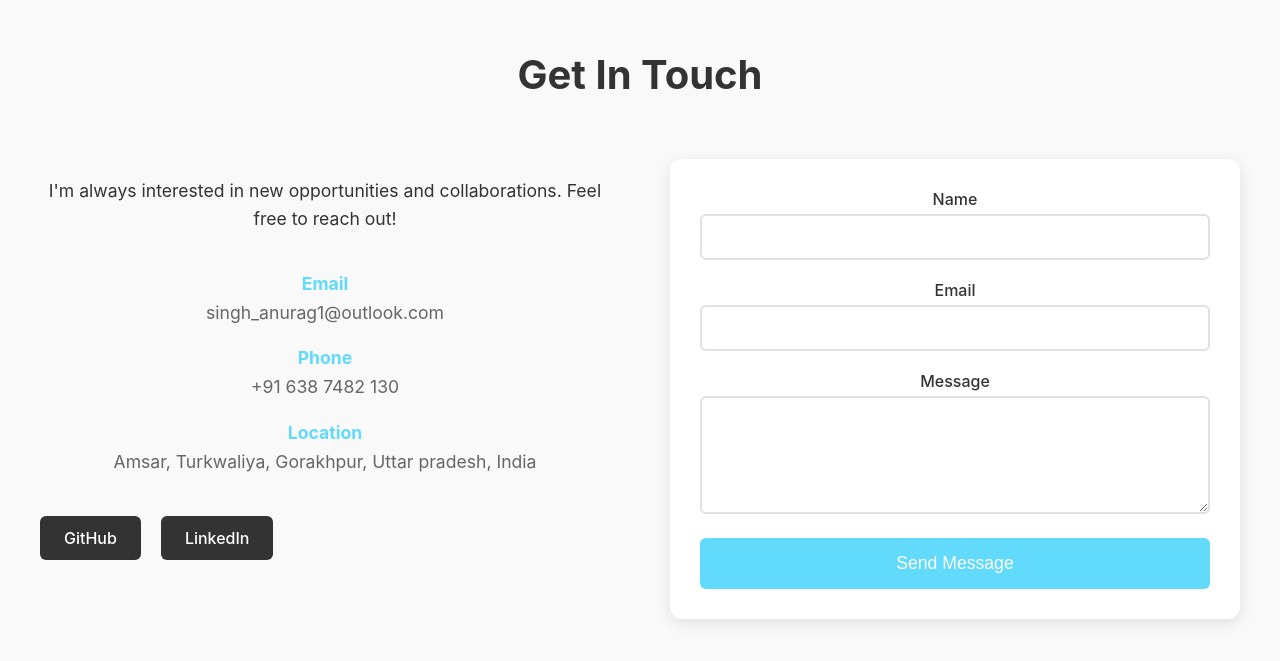
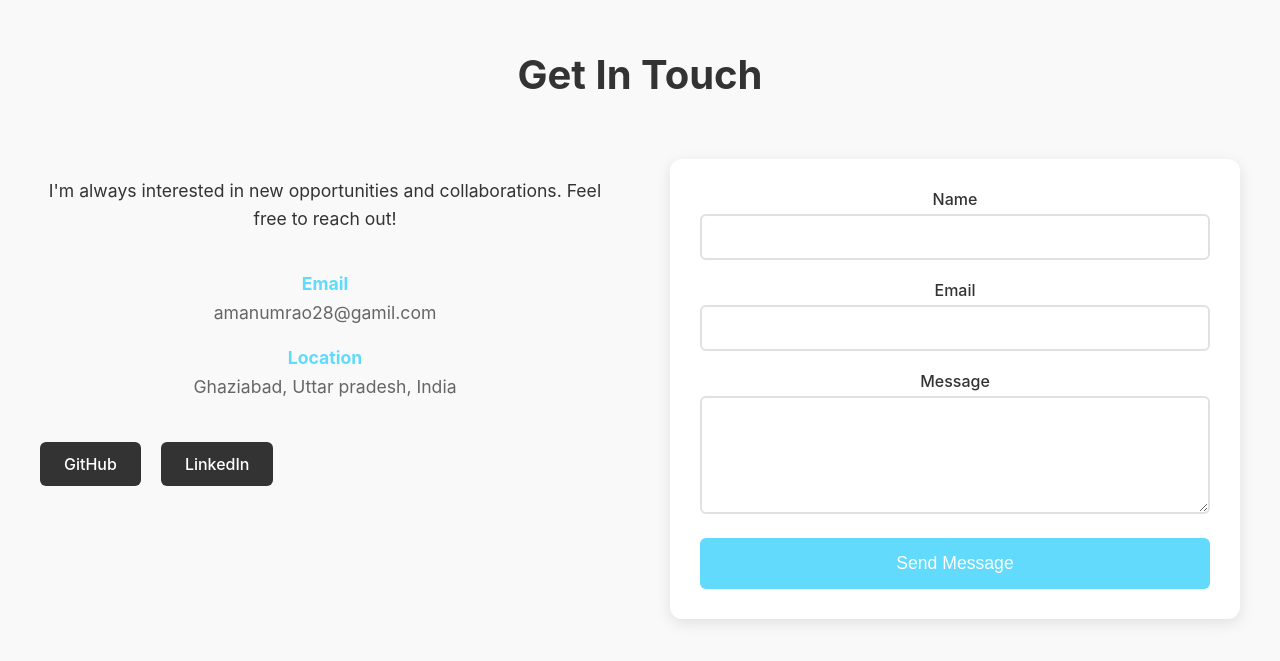
Before and after one commit to 20anuragsingh/portfolio, a React (Create React App) app in the folder my-portfolio/: page / in a window 1280 px wide. Shown: the part 4472-5133 px from the top of the page. Built offline with nearby package versions, Linux system fonts and the light colour scheme.

Commit message:
Update contact information in Contact.js

```diff
--- a/my-portfolio/src/components/Contact.js
+++ b/my-portfolio/src/components/Contact.js
@@ -12,25 +12,20 @@ const Contact = () => {
             <div className="contact-details">
               <div className="contact-item">
                 <h4>Email</h4>
-                <p>singh_anurag1@outlook.com</p>
-              </div>
-
-              <div className="contact-item">
-                <h4>Phone</h4>
-                <p>+91 638 7482 130</p>
+                <p>amanumrao28@gamil.com</p>
               </div>
 
               <div className="contact-item">
                 <h4>Location</h4>
-                <p>Amsar, Turkwaliya, Gorakhpur, Uttar pradesh, India</p>
+                <p>Ghaziabad, Uttar pradesh, India</p>
               </div>
             </div>
 
             <div className="social-links">
-              <a href="https://github.com/20anuragsingh" target="_blank" rel="noopener noreferrer" className="social-link">
+              <a href="https://github.com/amanumrao28-png" target="_blank" rel="noopener noreferrer" className="social-link">
                 GitHub
               </a>
-              <a href="https://linkedin.com/in/singh-anurag1" target="_blank" rel="noopener noreferrer" className="social-link">
+              <a href="https://linkedin.com/in/umrao-22087b380" target="_blank" rel="noopener noreferrer" className="social-link">
                 LinkedIn
               </a>
             </div>
```
